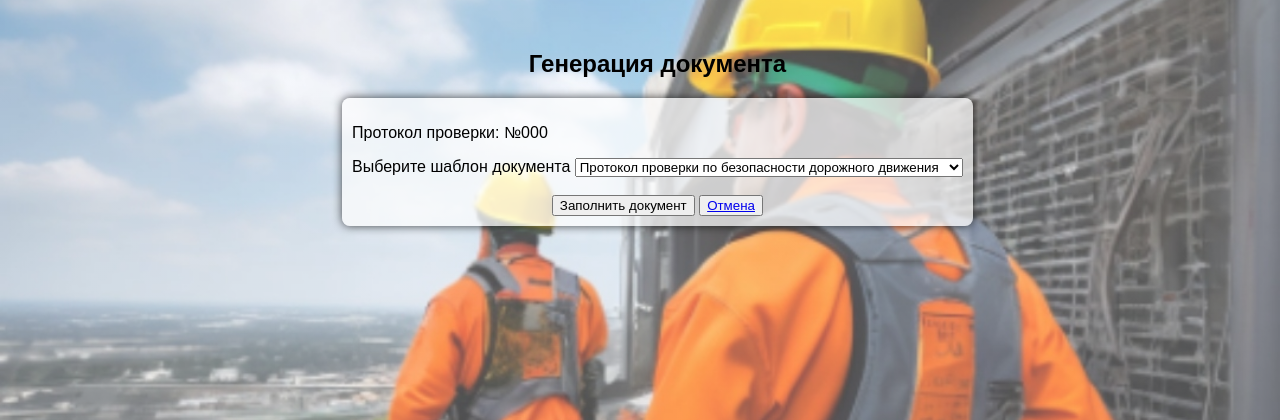
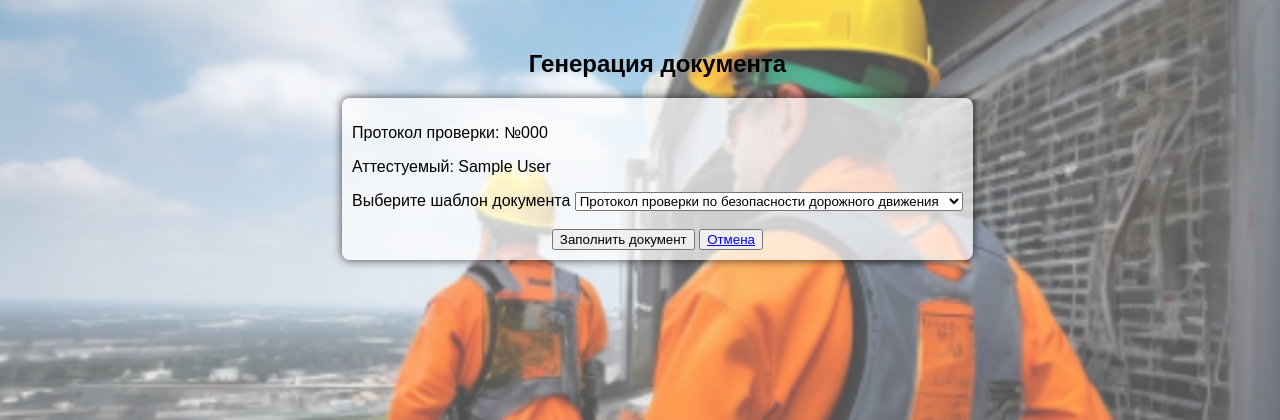
Before and after one commit to Artyom-Serov/Industrial_Safety, a Django app: page /documents/generate/1/ in a window 1280 px wide. Shown: the part 99-519 px from the top of the page. Run offline with Django 5.2, Linux system fonts and the light colour scheme; tables that the repository leaves empty hold one stand-in row (values such as "Sample post"); some web fonts are replaced.

Commit message:
Добавлено поле с данными аттестуемого в шаблон генерации документа

```diff
--- a/frontend/templates/documents/document_generate_form.html
+++ b/frontend/templates/documents/document_generate_form.html
@@ -5,6 +5,7 @@
 <div class="container">
     <div class="item">
     <p>Протокол проверки: №{{ examination.protocol_number }} </p>
+    <p>Аттестуемый: {{ examination.examined.full_name }} </p>
       <form method="POST" class="mt-4">
         {% csrf_token %}
         <div class="form-group">
```
